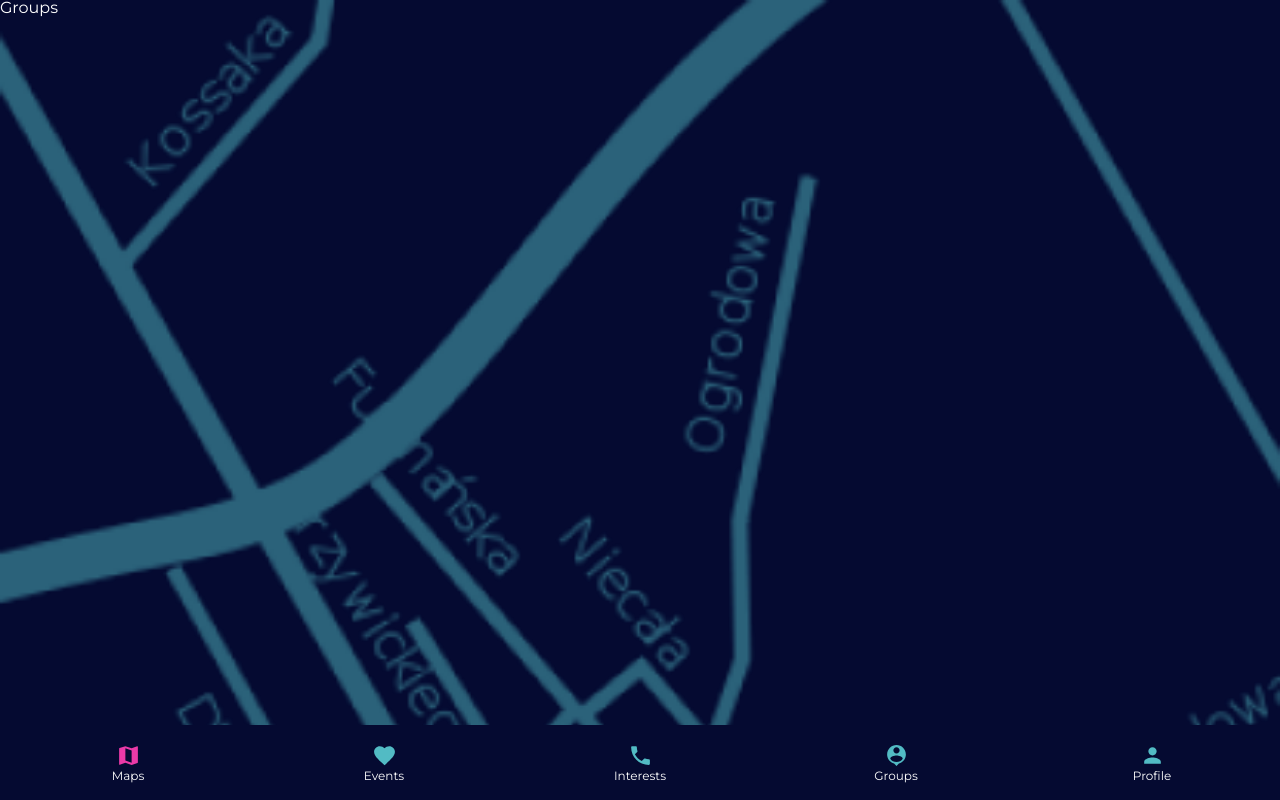
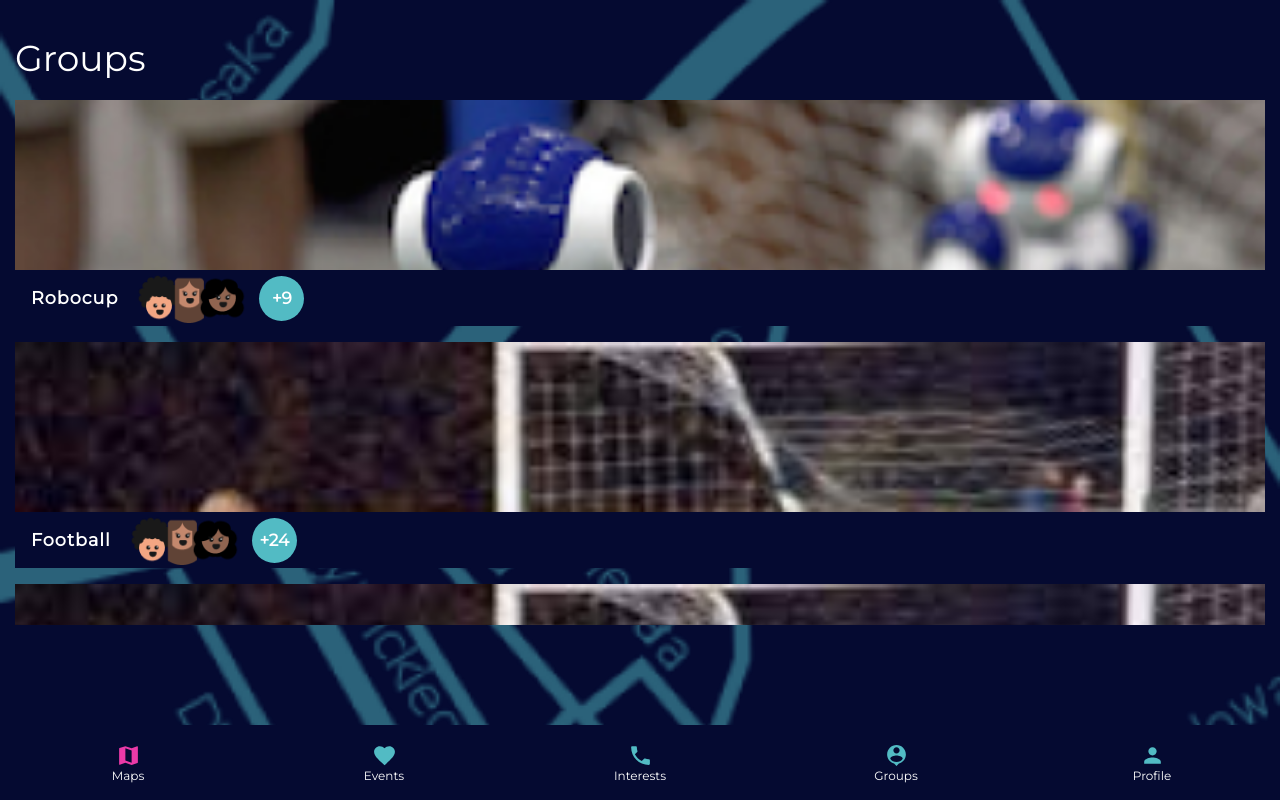
Before and after one commit to feder240516/meetu-pwa, a React (Create React App) app: page /groups in a window 1280 px wide. Built offline with nearby package versions, Linux system fonts and the light colour scheme.

Commit message:
Implemented Groups and YourGroups views

```diff
--- a/src/App.tsx
+++ b/src/App.tsx
@@ -7,6 +7,8 @@ import Map from './UI/pages/Map/Map';
 import Interests from './UI/pages/Interests/Interests';
 import Interest from './UI/pages/Interest/Interest';
 import SelectInterest from './UI/pages/SelectInterest/SelectInterest';
+import Groups from './UI/pages/Groups/Groups';
+import YourGroups from './UI/pages/YourGroups/YourGroups';
 import BottomNav from './UI/components/BottomNav/BottomNav';
 import ViewEvents from './UI/pages/Events/ViewEvents/ViewEvents';
 
@@ -73,10 +75,20 @@ class App extends Component {
 
         <Route
             exact
-            path="/select-interests"
+            path="/select-interest"
             render={(props) => (
               <React.Fragment>
                 <SelectInterest />
+              </React.Fragment>
+            )}
+          />
+
+        <Route
+            exact
+            path="/your-groups"
+            render={(props) => (
+              <React.Fragment>
+                <YourGroups />
               </React.Fragment>
             )}
           />
@@ -86,7 +98,7 @@ class App extends Component {
             path="/groups"
             render={(props) => (
               <React.Fragment>
-                Groups
+                <Groups />
               </React.Fragment>
             )}
           />
--- /dev/null
+++ b/src/UI/components/GroupItem/GroupItem.scss
@@ -0,0 +1,84 @@
+.GroupItem {
+    display: block;
+    box-sizing: border-box;
+
+    width: 100%;
+    margin-bottom: 1rem;
+
+    .GroupLink {
+        text-decoration: none;
+
+        .-GroupImg {
+            position: relative;
+            height: 170px;
+
+            span {
+                display: block;
+
+                position: absolute;
+                right: 0;
+                bottom: 0;
+
+                padding: 0.5rem;
+                background: #52BBC4;
+
+                color: white;
+                text-transform: uppercase;
+                font-size: 0.9rem;
+                font-weight: 700;
+            }
+        }
+
+        .-GroupContent {
+            display: flex;
+            align-items: center;
+
+            height: 3rem;
+            padding: 0.25rem 1rem;
+            background: #050A31;
+
+            .GroupLabel {
+                font-weight: 700;
+                font-size: 1.1rem;
+                letter-spacing: 1px;
+            }
+
+            .avatar-faces {
+                position: relative;
+                display: flex;
+
+                width: 125px;
+                height: 0;
+
+                justify-content: space-between;
+                margin-left: 1rem;
+
+                img {
+                  display: block;
+                  position: absolute;
+                  transform: translateY(-50%);
+
+                  width: 50px;
+                }
+            }
+
+            .circle {
+                display: flex;
+                height : 45px;
+                width: 45px;
+
+                justify-content: center;
+                align-items: center;
+
+                border-radius: 50%;
+                background: #52BBC4;
+
+                span {
+                    font-weight: 700;
+                    font-size: 1.05rem;
+                }
+            }
+
+        }
+    }
+}
--- /dev/null
+++ b/src/UI/components/GroupItem/GroupItem.tsx
@@ -0,0 +1,41 @@
+import React from 'react';
+import "./GroupItem.scss";
+
+import { Link } from "react-router-dom";
+
+const GroupItem = (props: any) => {
+    return (
+        <li className="GroupItem">
+            <Link to="/" className="GroupLink">
+                <div className="-GroupImg"
+                    style={{
+                        backgroundImage: `url('${props.src}')`,
+                        backgroundSize: "cover"
+                    }}
+                >
+                    {props.isPending ? <span>Pending of acceptance</span> : null}
+                </div>
+                <div className="-GroupContent">
+                    <span className="GroupLabel">{props.label}</span>
+                    <div className="avatar-faces">
+                    <img
+                        style={{marginLeft: "0px"}}
+                        src="/images/avatar-faces/avatar-face-3.png" />
+                        <img
+                        style={{marginLeft: "30px"}}
+                        src="/images/avatar-faces/avatar-face-1.png" />
+                        <img
+                        style={{marginLeft: "63px"}}
+                        src="/images/avatar-faces/avatar-face-2.png" />
+                    </div>
+                    <div className="circle">
+                        <span>+{props.member_count && props.member_count - 3 > 0 ? props.member_count - 3 : 0}</span>
+                    </div>
+                </div>
+
+            </Link>
+        </li>
+    );
+};
+
+export default GroupItem;
--- /dev/null
+++ b/src/UI/components/GroupList/GroupList.scss
@@ -0,0 +1,17 @@
+.GroupList {
+    list-style: none;
+    height: 525px;
+    overflow: auto;
+
+    padding: 0rem 15px;
+
+    ul {
+        width: 100%;
+        box-sizing: border-box;
+
+        display: flex;
+        flex-direction: column;
+
+        align-items: flex-start;
+    }
+}
--- /dev/null
+++ b/src/UI/components/GroupList/GroupList.tsx
@@ -0,0 +1,26 @@
+import React from 'react';
+import "./GroupList.scss";
+
+import GroupItem from '../GroupItem/GroupItem';
+
+const GroupList = (props: any) => {
+    return (
+        <div className="GroupList">
+            <ul>
+                {
+                    props.groups.map((group: any, i: number) =>
+                        <GroupItem
+                            key={i}
+                            label={group.label}
+                            src={group.src}
+                            member_count={group.member_count}
+                            isPending={group.isPending}
+                        />
+                    )
+                }
+            </ul>
+        </div>
+    );
+};
+
+export default GroupList;
--- /dev/null
+++ b/src/UI/pages/Groups/Groups.scss
@@ -0,0 +1,21 @@
+.Groups {
+    h1 {
+        position: absolute;
+        top: 5%;
+        letter-spacing: 0px;
+        font-size: 2.25rem;
+
+        padding: 0px 15px;
+
+        width: 100%;
+        box-sizing: border-box;
+    }
+
+    .GroupsContainer {
+        position: absolute;
+        top: 12.5%;
+
+        box-sizing: border-box;
+        width: 100%;
+    }
+}
--- /dev/null
+++ b/src/UI/pages/Groups/Groups.tsx
@@ -0,0 +1,39 @@
+import React from 'react';
+import "./Groups.scss";
+
+import GroupList from '../../components/GroupList/GroupList';
+
+const groups = [
+    {
+        label: "Robocup",
+        src: "/images/robocup.png",
+        member_count: 12,
+        isPending: false
+    },
+    {
+        label: "Football",
+        src: "/images/football.jpg",
+        member_count: 27,
+        isPending: false
+    },
+    {
+        label: "Basketball",
+        src: "/images/football.jpg",
+        member_count: 8,
+        isPending: false
+    }
+]
+
+const Groups = (props: any) => {
+    return (
+        <div className="Groups">
+            <h1>Groups</h1>
+
+            <div className="GroupsContainer">
+                <GroupList groups={groups}/>
+            </div>
+        </div>
+    );
+};
+
+export default Groups;
--- /dev/null
+++ b/src/UI/pages/YourGroups/YourGroups.scss
@@ -0,0 +1,23 @@
+.YourGroups {
+    h1 {
+        position: absolute;
+        top: 5%;
+        letter-spacing: 0px;
+        font-size: 2.25rem;
+
+        padding: 0px 15px;
+
+        width: 100%;
+        text-align: right;
+
+        box-sizing: border-box;
+    }
+
+    .GroupsContainer {
+        position: absolute;
+        top: 12.5%;
+
+        box-sizing: border-box;
+        width: 100%;
+    }
+}
--- /dev/null
+++ b/src/UI/pages/YourGroups/YourGroups.tsx
@@ -0,0 +1,39 @@
+import React from 'react';
+import "./YourGroups.scss";
+
+import GroupList from '../../components/GroupList/GroupList';
+
+const groups = [
+    {
+        label: "Robocup",
+        src: "/images/robocup.png",
+        member_count: 12,
+        isPending: true
+    },
+    {
+        label: "Football",
+        src: "/images/football.jpg",
+        member_count: 27,
+        isPending: true
+    },
+    {
+        label: "Basketball",
+        src: "/images/football.jpg",
+        member_count: 8,
+        isPending: true
+    }
+]
+
+const YourGroups = (props: any) => {
+    return (
+        <div className="YourGroups">
+            <h1>Your groups</h1>
+
+            <div className="GroupsContainer">
+                <GroupList groups={groups}/>
+            </div>
+        </div>
+    );
+};
+
+export default YourGroups;
```
Also changed, not shown: public/images/football.jpg (added), public/images/robocup.png (added).
